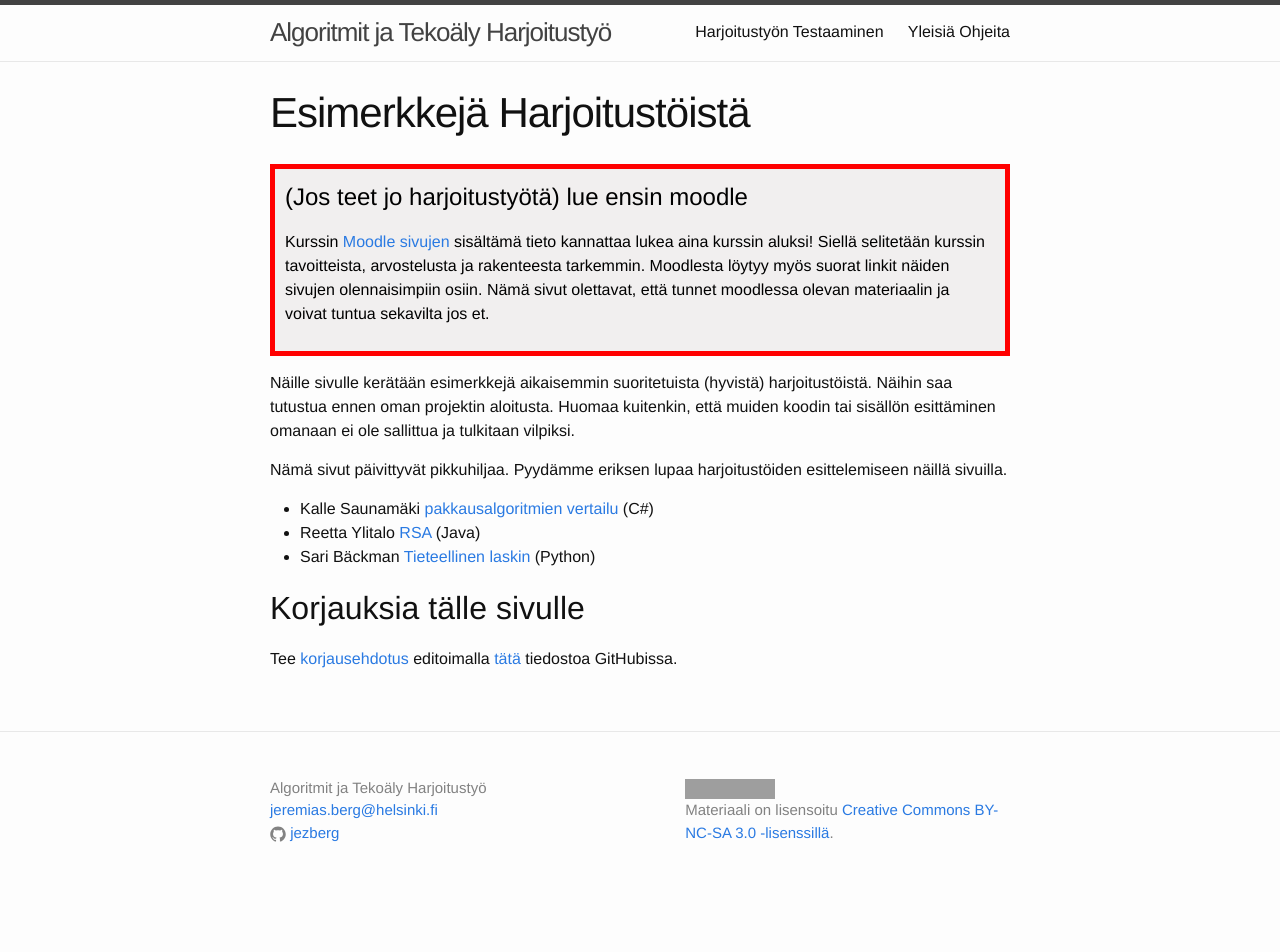
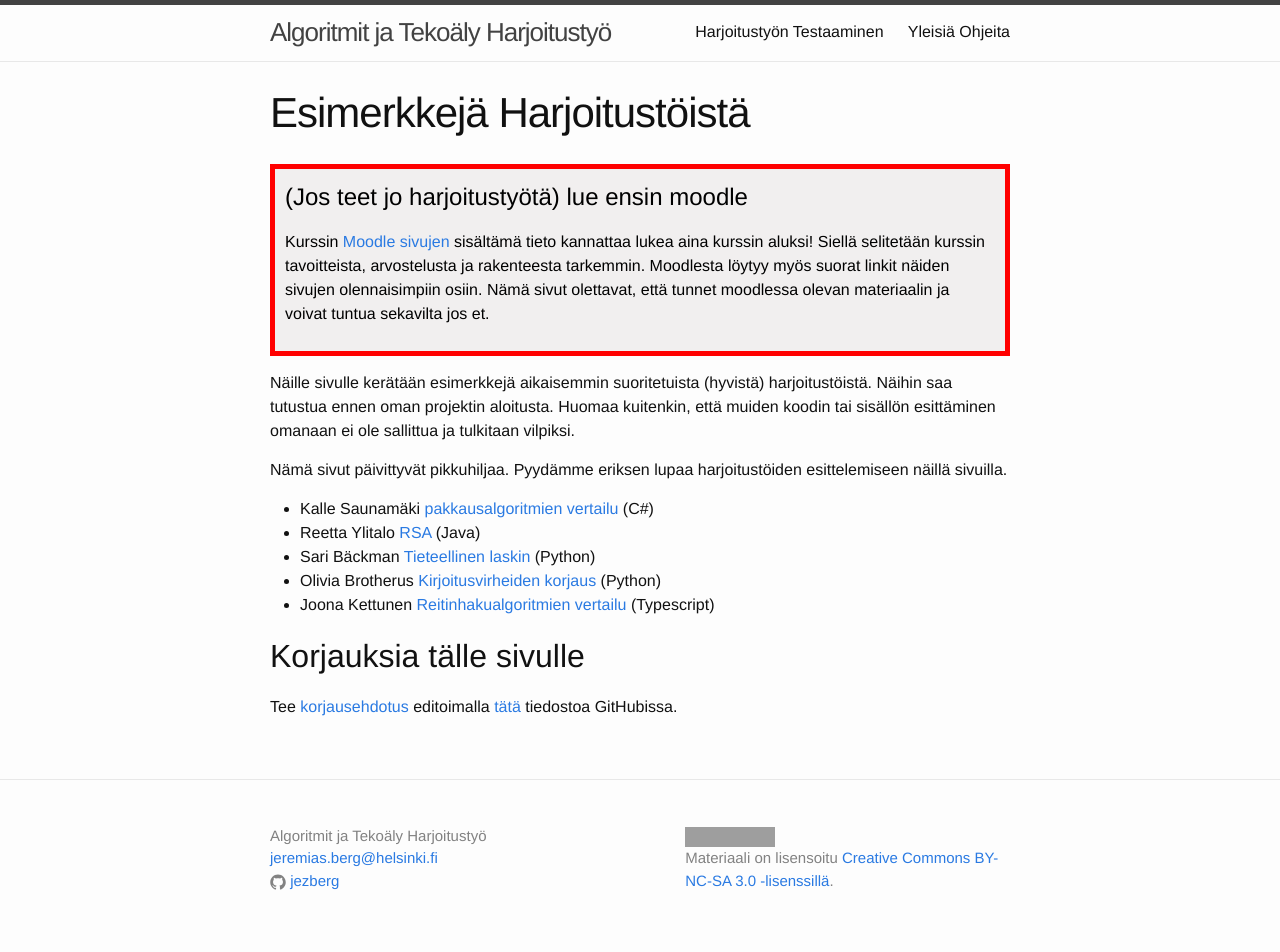
Before and after one commit to algolabra-hy/algolabra-hy.github.io, a Jekyll site: the page built from esimerkkeja.md, in a window 1280 px wide. Built offline with Jekyll 4.4.1, drawn with Linux system fonts in a browser that asks for light colours; before the commit the page ends 904 px from its top, so only the background shows below that; grey boxes are pictures that could not be loaded.

Commit message:
more examples

```diff
--- a/esimerkkeja.md
+++ b/esimerkkeja.md
@@ -14,6 +14,8 @@ Nämä sivut päivittyvät pikkuhiljaa. Pyydämme eriksen lupaa harjoitustöiden
 - Kalle Saunamäki [pakkausalgoritmien vertailu](https://github.com/ksaunamaki/tiralabra) (C#)
 - Reetta Ylitalo [RSA](https://github.com/ylireetta/tiralabra-rsa) (Java)
 - Sari Bäckman [Tieteellinen laskin](https://github.com/sari-bee/tieteellinen_laskin) (Python)
+- Olivia Brotherus [Kirjoitusvirheiden korjaus](https://github.com/brotholi/tiralabra) (Python)
+- Joona Kettunen [Reitinhakualgoritmien vertailu](https://github.com/joonarafael/visualpathfinder) (Typescript)
 
 
 {% include typo_instructions.md %}
```
